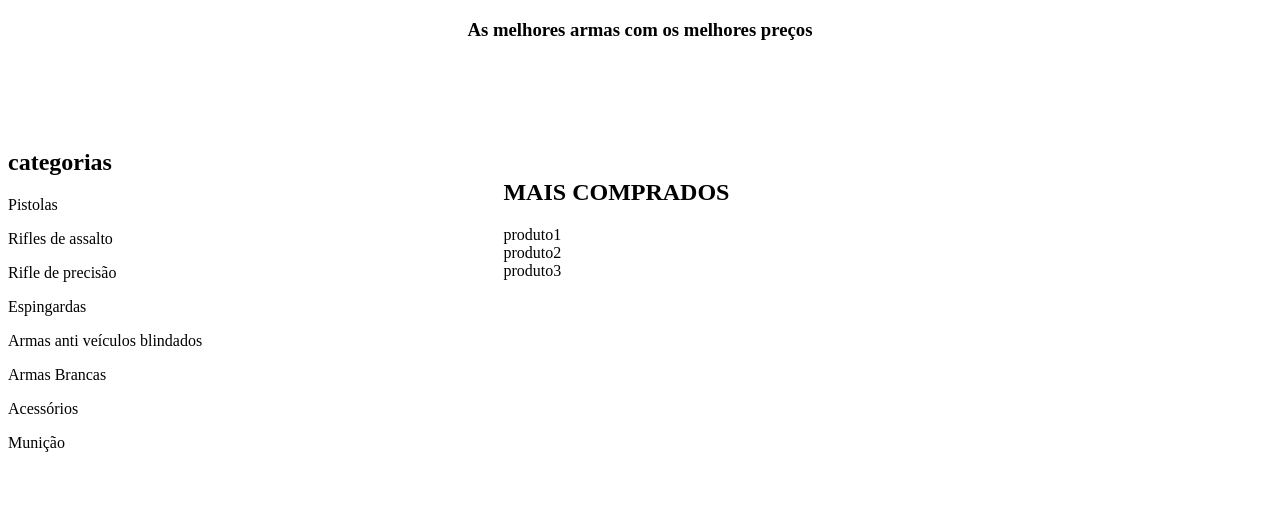
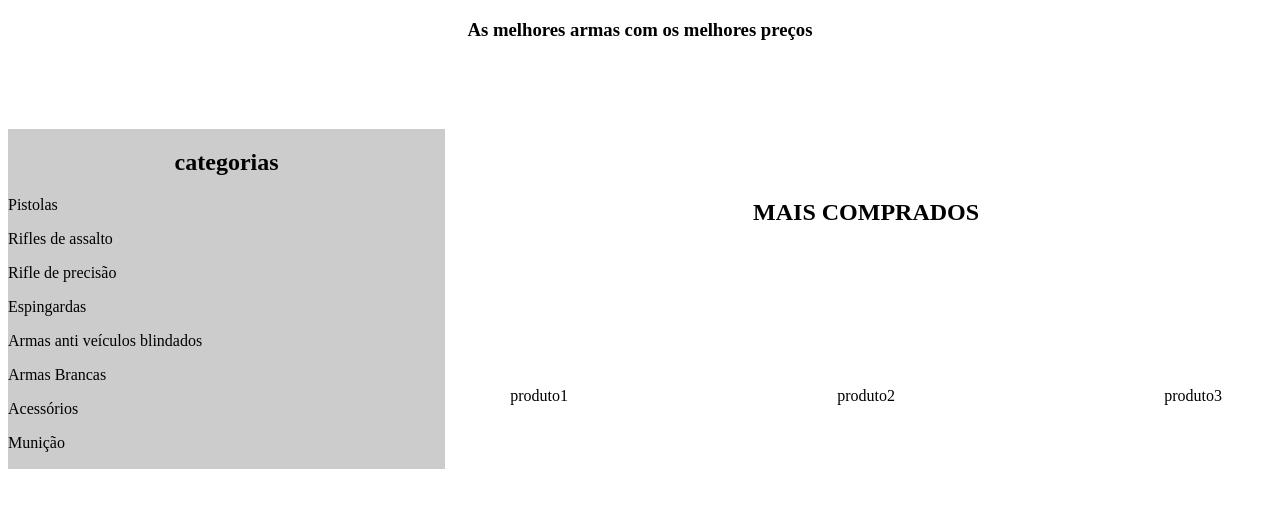
Before and after one commit to Renan-Jorge-Meireles/Loja, a plain HTML site: page index.html in a window 1280 px wide. Shown: the part 69-576 px from the top of the page. Drawn offline with Linux system fonts and the light colour scheme.

Commit message:
25-03
adicionado elementomae

```diff
--- a/style.css
+++ b/style.css
@@ -25,15 +25,30 @@ h1{
     text-align: center;
 }
 
+h2{
+    text-align: center;
+}
+
 h3{
     text-align: center;
 }
 
+.elementomae{
+    height: 300px;
+    justify-content: space-between;
+    border: 2px color(srgb red green blue);
+    display: flex;
+    flex-direction: row;
+    flex-wrap: center;
+    align-items: center;
+
+}
+
 
 aside{
-    background-color: #ffffff;
+    background-color: #cccccc;
     position: relative;
-    height: 300px;
+    height: 340px;
 
 }
 
@@ -41,7 +56,7 @@ main{
     background-color: #ffffff;
     position: relative;
     height: 300px;
-    padding: 30px;
+    padding: 50px;
 
 }
 
```
